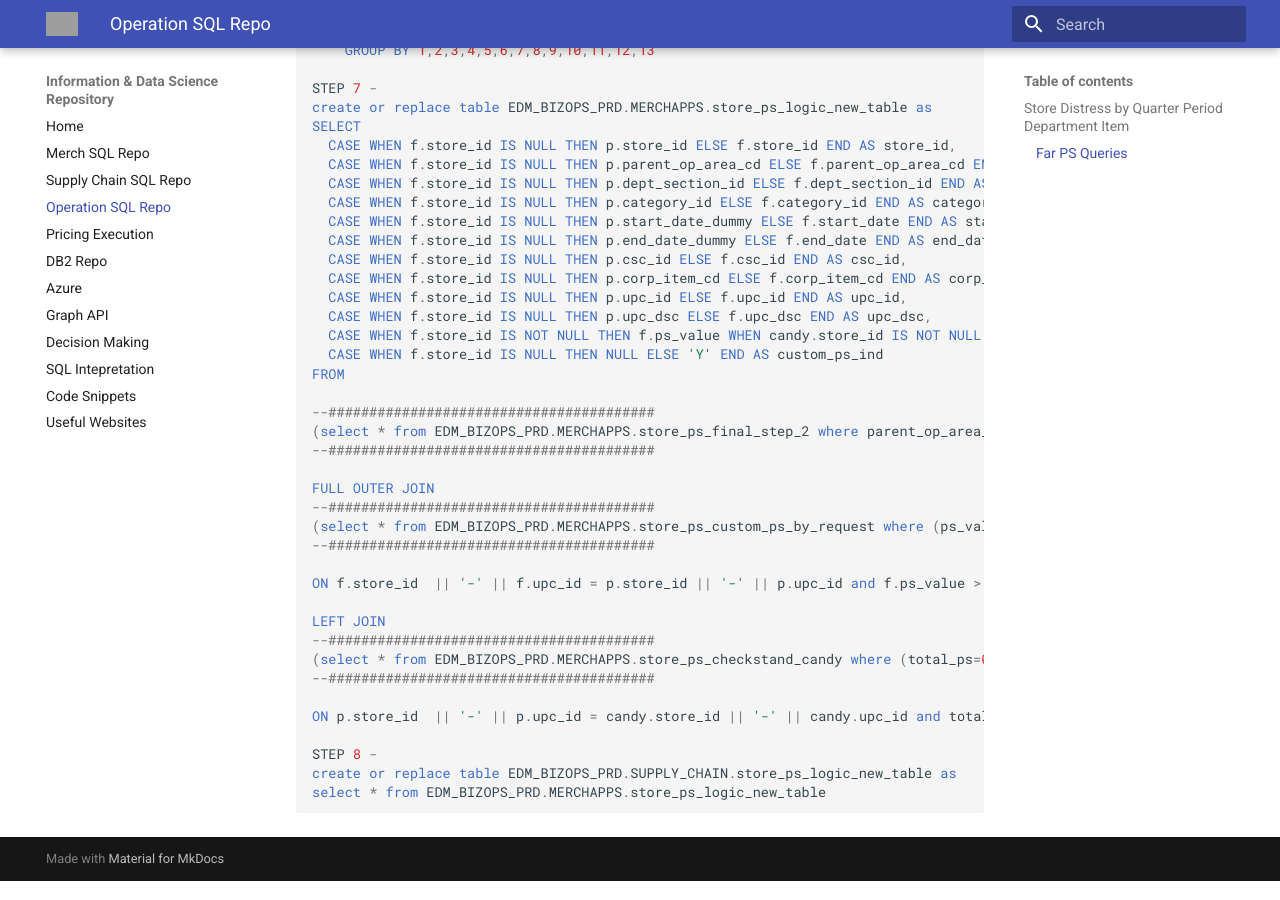
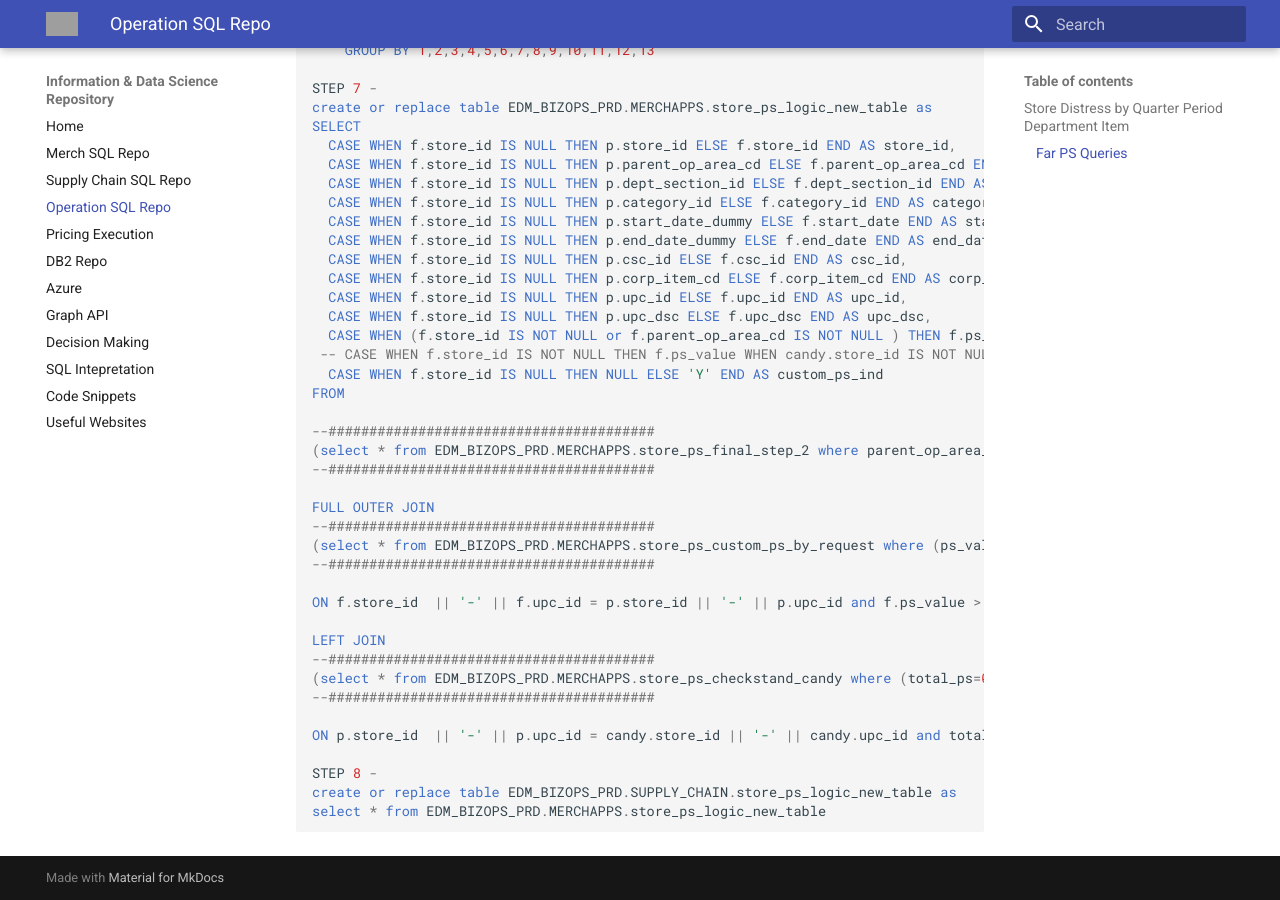
Before and after one commit to idahopotato1/sql_repo, an MkDocs documentation site: the page built from docs/operation_sql.md, in a window 1280 px wide and 900 px high, scrolled down 14839 px. Built offline with MkDocs 1.6.1 and Material for MkDocs 9.7.7, drawn with Linux system fonts in a browser that asks for light colours; grey boxes are pictures that could not be loaded.

Commit message:
more changes

```diff
--- a/docs/operation_sql.md
+++ b/docs/operation_sql.md
@@ -787,7 +787,8 @@
   CASE WHEN f.store_id IS NULL THEN p.corp_item_cd ELSE f.corp_item_cd END AS corp_item_cd,
   CASE WHEN f.store_id IS NULL THEN p.upc_id ELSE f.upc_id END AS upc_id,
   CASE WHEN f.store_id IS NULL THEN p.upc_dsc ELSE f.upc_dsc END AS upc_dsc,
-  CASE WHEN f.store_id IS NOT NULL THEN f.ps_value WHEN candy.store_id IS NOT NULL THEN candy.total_ps WHEN f.parent_op_area_cd IS NOT NULL THEN f.ps_value ELSE p.ps_value END AS ps_value, END AS ps_value,
+  CASE WHEN (f.store_id IS NOT NULL or f.parent_op_area_cd IS NOT NULL ) THEN f.ps_value WHEN candy.store_id IS NOT NULL THEN candy.total_ps ELSE p.ps_value END AS ps_value,
+ -- CASE WHEN f.store_id IS NOT NULL THEN f.ps_value WHEN candy.store_id IS NOT NULL THEN candy.total_ps WHEN f.parent_op_area_cd IS NOT NULL THEN f.ps_value ELSE p.ps_value END AS ps_value, END AS ps_value,
   CASE WHEN f.store_id IS NULL THEN NULL ELSE 'Y' END AS custom_ps_ind
 FROM
 
```
Also changed, not shown: site/operation_sql/index.html, site/search/search_index.json, 1 other file.
